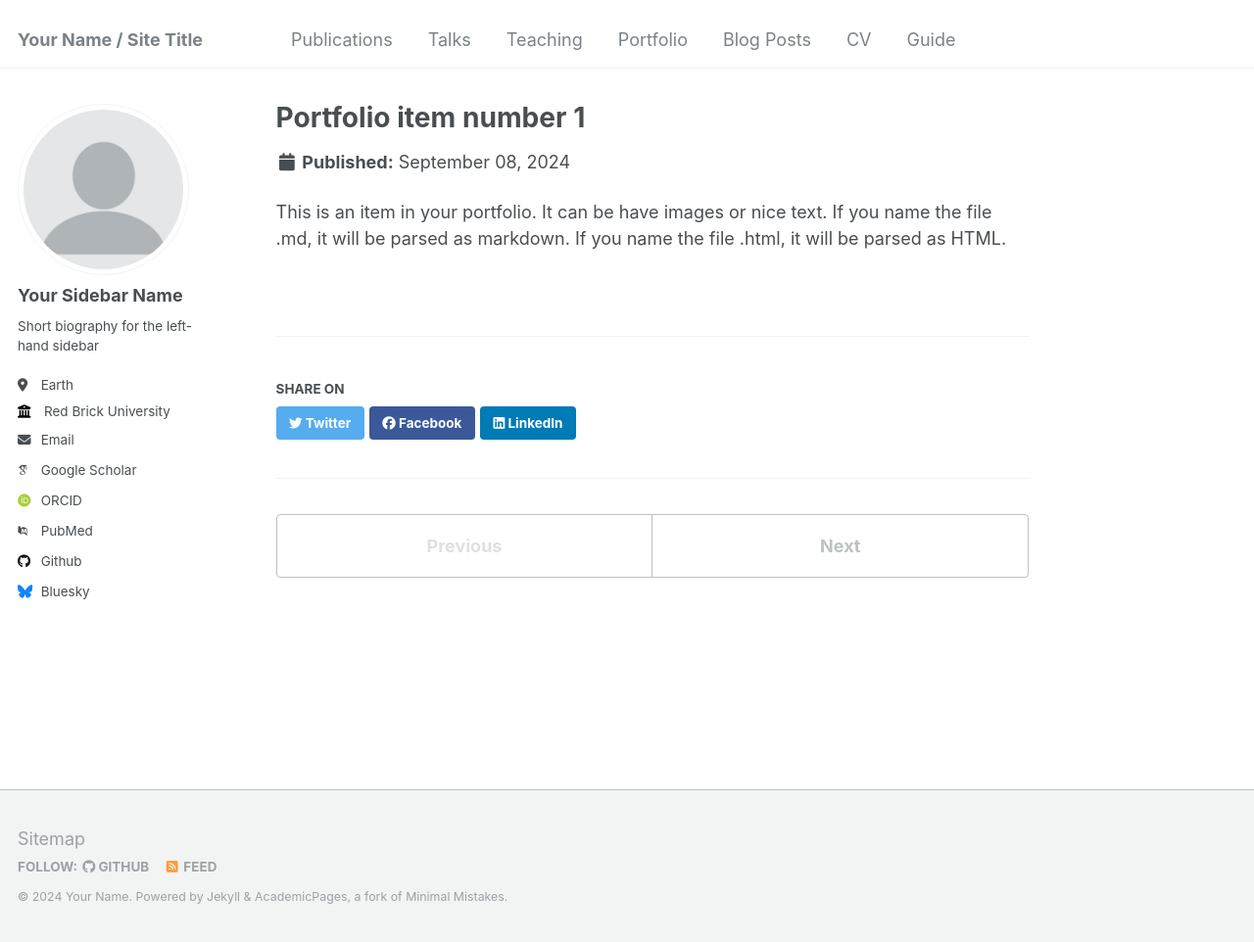
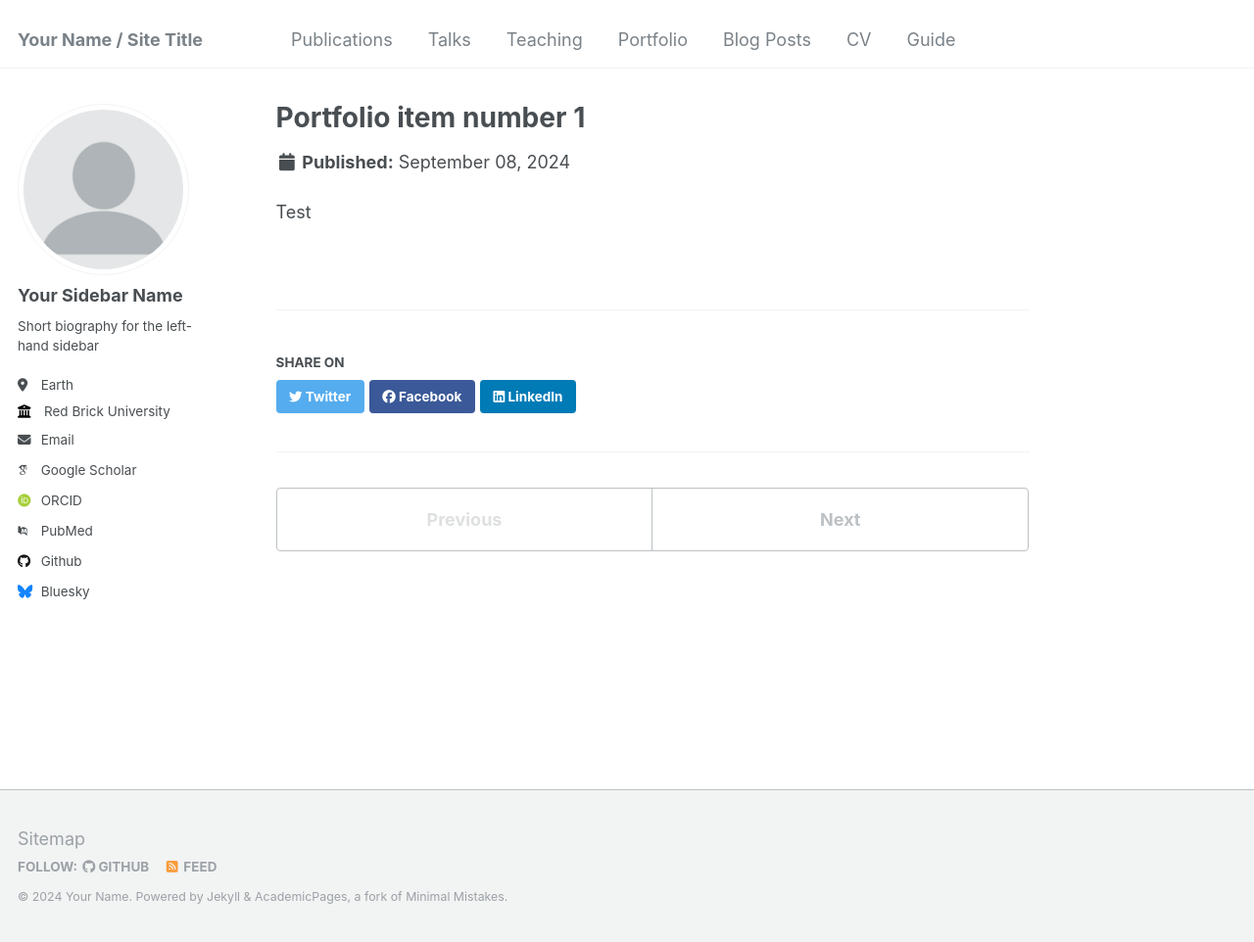
Before and after one commit to XiaochenWang-PSU/XiaochenWang-PSU.github.io, a Jekyll site: the page built from _portfolio/portfolio-1.md, in a window 1280 px wide and 962 px high. Shown: the whole window at 98% size. Built offline with Jekyll 4.4.1, drawn with Linux system fonts in a browser that asks for light colours; some web fonts are replaced.

Commit message:
Update portfolio-1.md

```diff
--- a/_portfolio/portfolio-1.md
+++ b/_portfolio/portfolio-1.md
@@ -4,4 +4,4 @@ excerpt: "Short description of portfolio item number 1<br/><img src='/images/500
 collection: portfolio
 ---
 
-This is an item in your portfolio. It can be have images or nice text. If you name the file .md, it will be parsed as markdown. If you name the file .html, it will be parsed as HTML.
+Test
```
